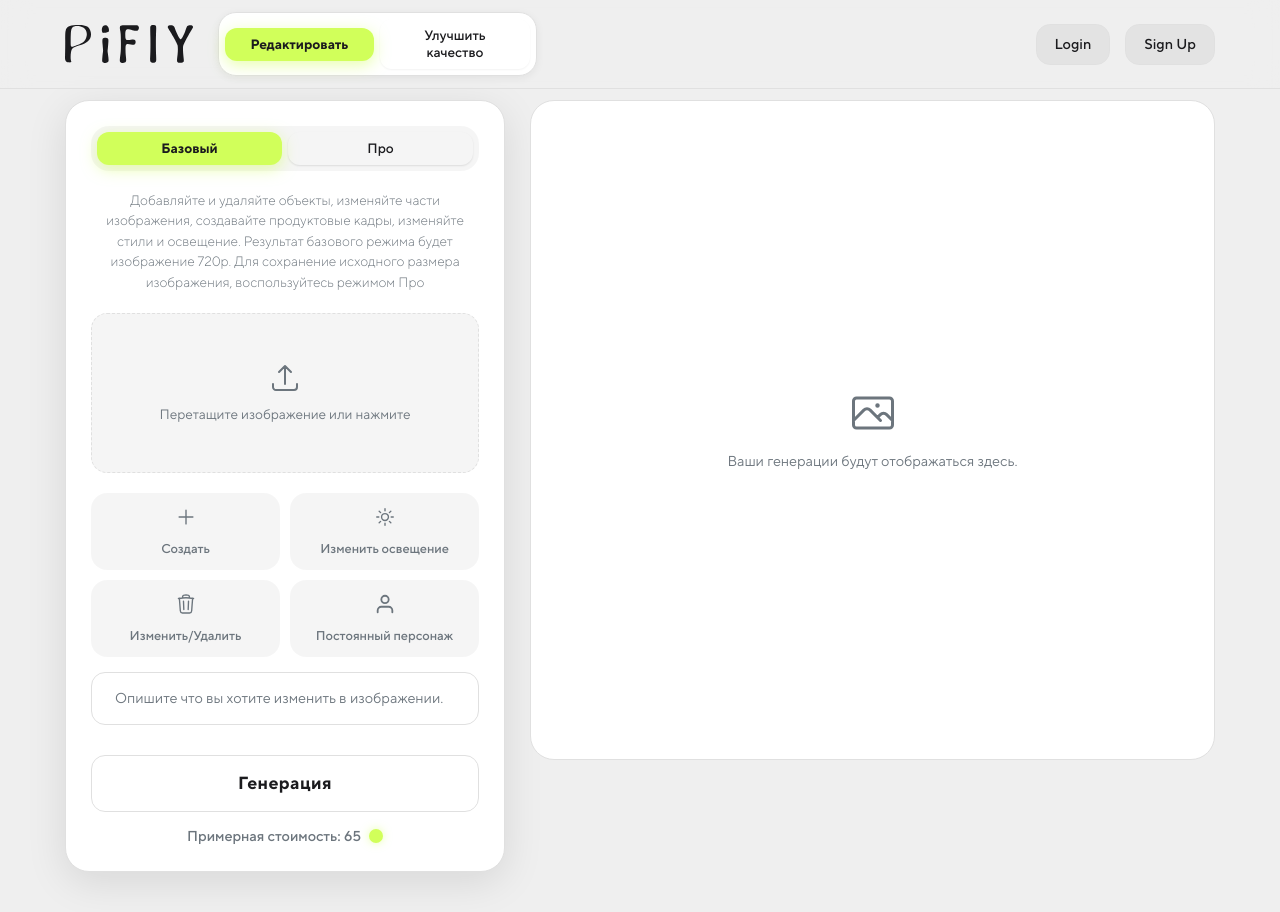
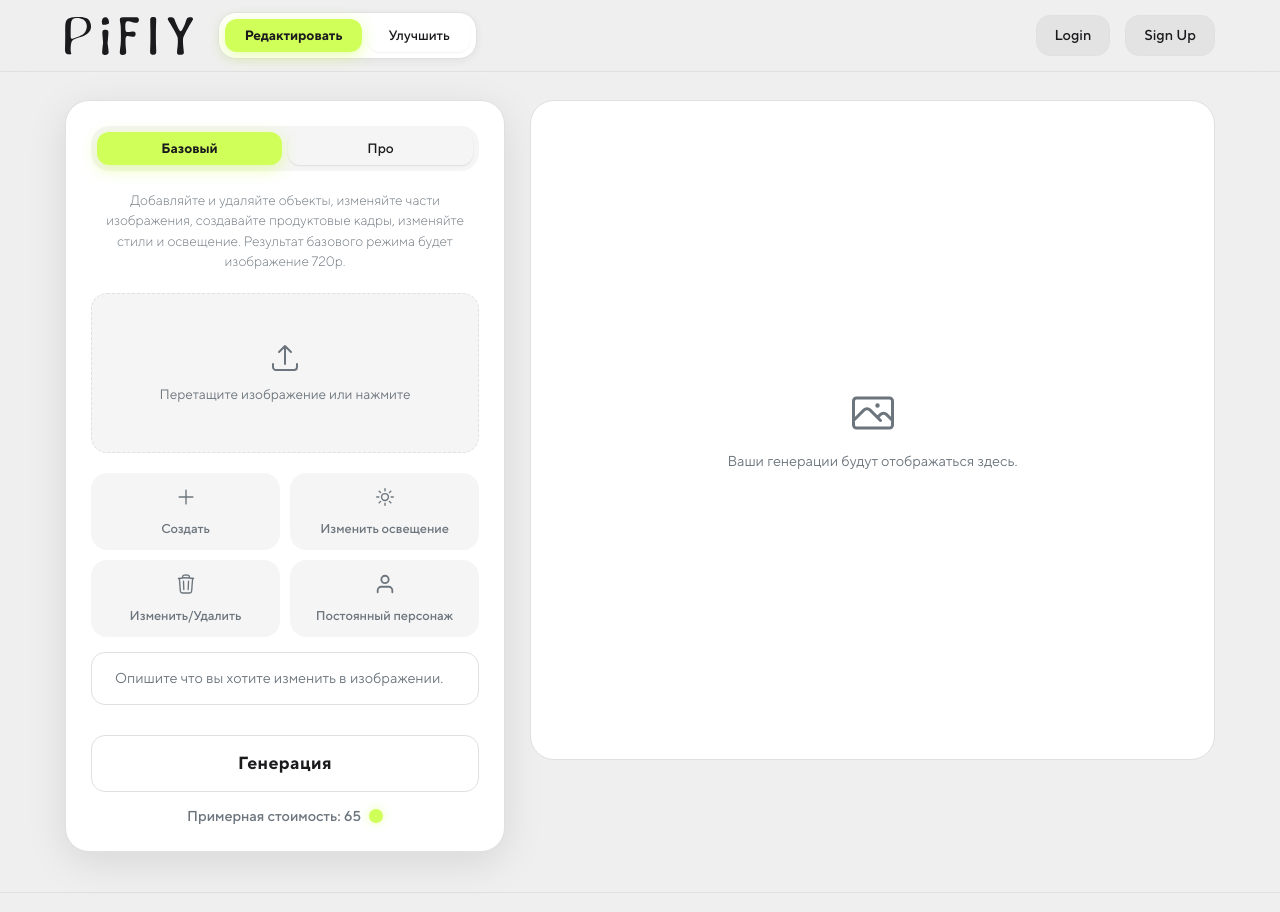
Before and after one commit to labprototypes/render-direct-project, a Flask app: template templates/index.html in a window 1280 px wide. Shown: the top 912 px of the page. Run offline with Flask 3, Linux system fonts and the light colour scheme; the template is opened without the code that fills it, so the values that code supplies are empty.

Commit message:
Update index.html

```diff
--- a/templates/index.html
+++ b/templates/index.html
@@ -5,7 +5,7 @@
 {% block mode_selector %}
 <div class="mode-selector">
     <button class="mode-btn active" data-mode="edit">Редактировать</button>
-    <button class="mode-btn" data-mode="upscale">Улучшить качество</button>
+    <button class="mode-btn" data-mode="upscale">Улучшить</button>
 </div>
 {% endblock %}
 
@@ -15,11 +15,11 @@
         <div id="edit-view">
             <div class="control-group">
                 <div class="edit-mode-selector">
-                    <button class="edit-mode-btn active" data-edit-mode="edit" data-description="Добавляйте и удаляйте объекты, изменяйте части изображения, создавайте продуктовые кадры, изменяйте стили и освещение. Результат базового режима будет изображение 720р. Для сохранение исходного размера изображения, воспользуйтесь режимом Про">Базовый</button>
+                    <button class="edit-mode-btn active" data-edit-mode="edit" data-description="Добавляйте и удаляйте объекты, изменяйте части изображения, создавайте продуктовые кадры, изменяйте стили и освещение.<br>Результат базового режима будет изображение 720р.">Базовый</button>
                     {% if current_user.current_plan == 'taste' %}
                         <button class="edit-mode-btn feature-locked" disabled title="Please upgrade your plan to use this feature">Про</button>
                     {% else %}
-                        <button class="edit-mode-btn" data-edit-mode="autofix" data-description="Добавляйте и удаляйте объекты, изменяйте части изображения, создавайте продуктовые кадры, изменяйте стили и освещение. Результат Про режима будет изображение оригинального качества.">Про</button>
+                        <button class="edit-mode-btn" data-edit-mode="autofix" data-description="Добавляйте и удаляйте объекты, изменяйте части изображения, создавайте продуктовые кадры, изменяйте стили и освещение.<br>Результат Про режима будет изображение оригинального качества.">Про</button>
                     {% endif %}
                 </div>
             </div>
@@ -287,7 +287,7 @@
             finalSizeDisplay.textContent = `Финальный размер: ${finalWidth} x ${finalHeight}`;
             let cost = (multiplier <= 2) ? 17 : (multiplier <= 4) ? 65 : 150;
             upscaleTokenCostSpan.textContent = `Примерная стоимость: ${cost}`;
-            const limit = 10000; // Изменено на 10к согласно переводу
+            const limit = 10000;
             if (finalWidth > limit || finalHeight > limit) {
                 finalSizeDisplay.style.display = 'none';
                 resolutionLimitWarning.style.display = 'block';
@@ -439,9 +439,7 @@
                 const editMode = e.currentTarget.dataset.editMode;
                 editModeButtons.forEach(btn => btn.classList.remove('active'));
                 e.currentTarget.classList.add('active');
-                editModeDescription.textContent = e.currentTarget.dataset.description;
-                const showControls = (editMode === 'edit');
-                editControlsContainer.style.display = showControls ? 'flex' : 'none';
+                editModeDescription.textContent = e.currentTarget.dataset.description.replace(/<br>/g, '\n');
             });
         });
 
@@ -496,19 +494,16 @@
         // --- НОВЫЙ СКРИПТ ДЛЯ ПОДСКАЗОК ---
         document.querySelectorAll('.tooltip-trigger').forEach(trigger => {
             trigger.addEventListener('click', function(e) {
-                e.stopPropagation(); // Останавливаем всплытие, чтобы не сработал клик по документу
-                // Закрываем все другие активные подсказки
+                e.stopPropagation();
                 document.querySelectorAll('.tooltip-trigger.active').forEach(activeTrigger => {
                     if (activeTrigger !== this) {
                         activeTrigger.classList.remove('active');
                     }
                 });
-                // Переключаем текущую
                 this.classList.toggle('active');
             });
         });
 
-        // Закрываем подсказку при клике в любом другом месте
         document.addEventListener('click', function (e) {
             document.querySelectorAll('.tooltip-trigger.active').forEach(activeTrigger => {
                 activeTrigger.classList.remove('active');
```
